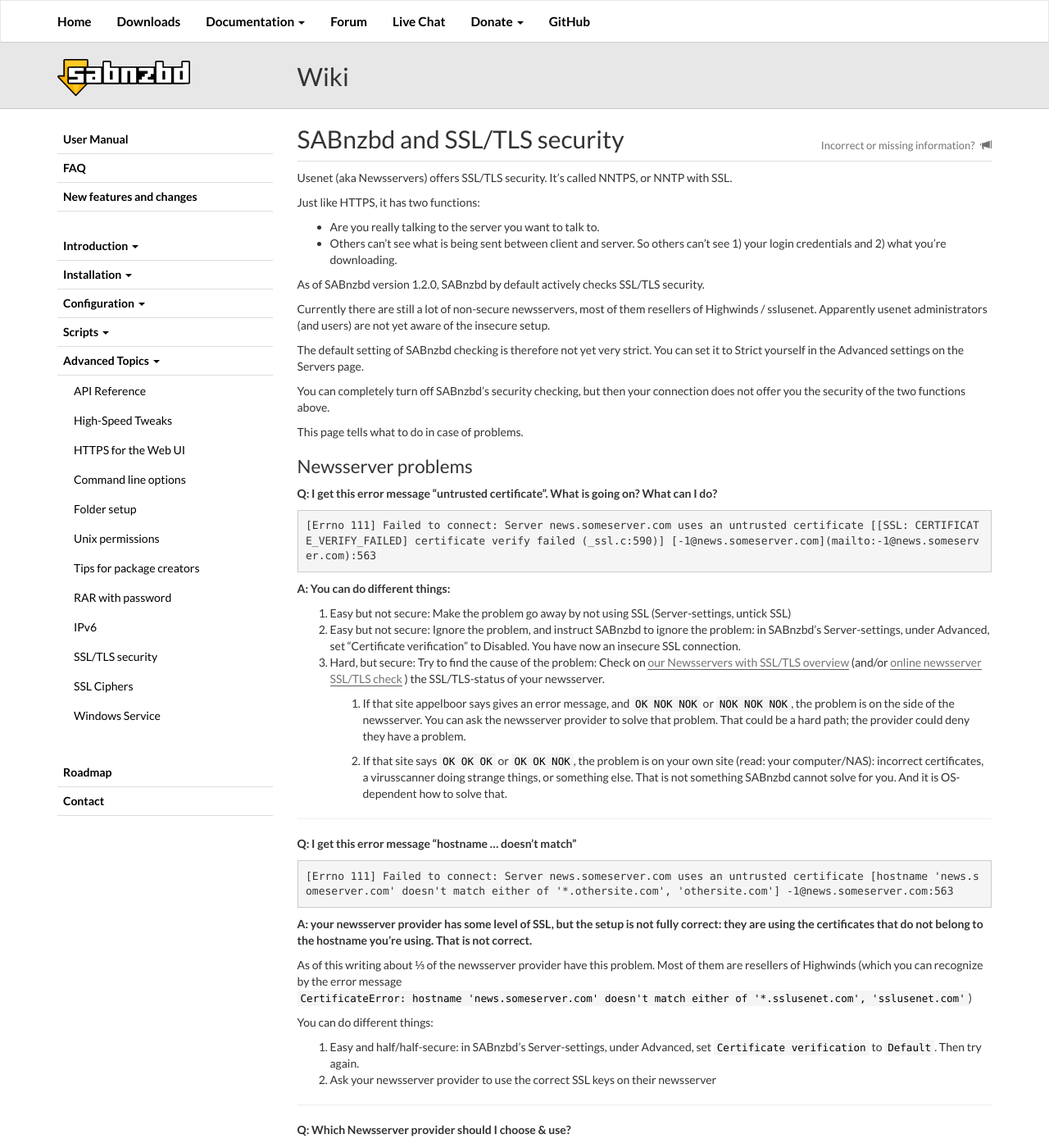
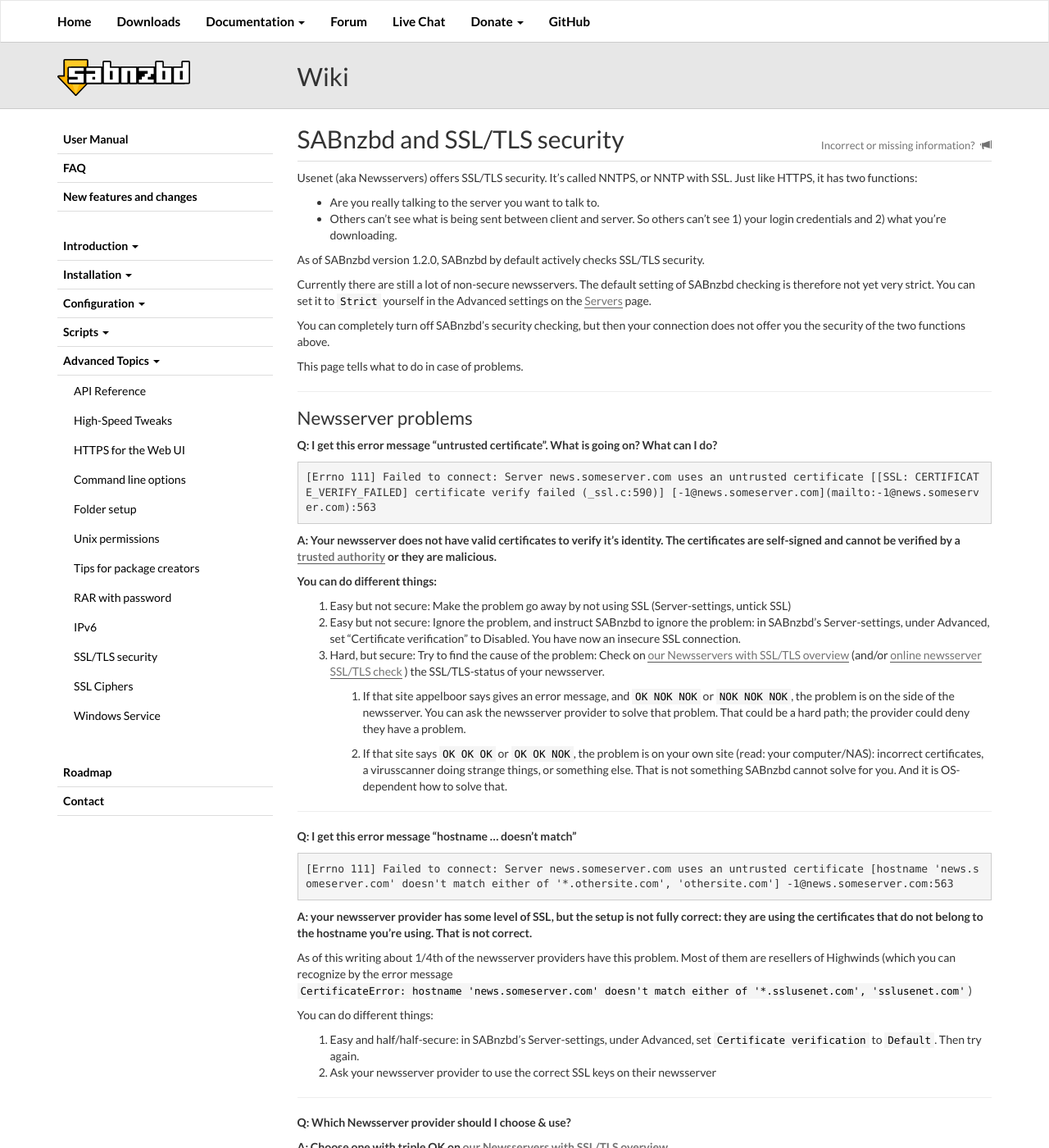
Before and after one commit to sabnzbd/sabnzbd.github.io, a Jekyll site: the page built from wiki/advanced/certificate-errors.md, in a window 1280 px wide and 1400 px high. Shown: the whole window at 82% size. Built offline with Jekyll 4.4.1, drawn with Linux system fonts in a browser that asks for light colours; some of the changed text lies outside the part shown.

Commit message:
Update certificate-errors.md

```diff
--- a/wiki/advanced/certificate-errors.md
+++ b/wiki/advanced/certificate-errors.md
@@ -2,22 +2,20 @@
 title: SABnzbd and SSL/TLS security
 redirect_from: "/certificate-errors"
 ---
-Usenet (aka Newsservers) offers SSL/TLS security. It’s called NNTPS, or NNTP with SSL.
-
-Just like HTTPS, it has two functions:
+Usenet (aka Newsservers) offers SSL/TLS security. It’s called NNTPS, or NNTP with SSL. Just like HTTPS, it has two functions:
 
 * Are you really talking to the server you want to talk to.
 * Others can’t see what is being sent between client and server. So others can’t see 1) your login credentials and 2) what you’re downloading.
 
 As of SABnzbd version 1.2.0, SABnzbd by default actively checks SSL/TLS security.
 
-Currently there are still a lot of non-secure newsservers, most of them resellers of Highwinds / sslusenet. Apparently usenet administrators (and users) are not yet aware of the insecure setup.
-
-The default setting of SABnzbd checking is therefore not yet very strict. You can set it to Strict yourself in the Advanced settings on the Servers page.
+Currently there are still a lot of non-secure newsservers. The default setting of SABnzbd checking is therefore not yet very strict. You can set it to `Strict` yourself in the Advanced settings on the [Servers](/wiki/configuration/{{ site.wiki_version }}/servers) page.
 
 You can completely turn off SABnzbd’s security checking, but then your connection does not offer you the security of the two functions above.
 
 This page tells what to do in case of problems.
+
+-------------------
 
 Newsserver problems
 -------------------
@@ -25,7 +23,9 @@
 
     [Errno 111] Failed to connect: Server news.someserver.com uses an untrusted certificate [[SSL: CERTIFICATE_VERIFY_FAILED] certificate verify failed (_ssl.c:590)] [-1@news.someserver.com](mailto:-1@news.someserver.com):563
 
-**A: You can do different things:**
+**A: Your newsserver does not have valid certificates to verify it's identity. The certificates are self-signed and cannot be verified by a [trusted authority](https://en.wikipedia.org/wiki/Certificate_authority) or they are malicious.**
+
+**You can do different things:**
 
 1. Easy but not secure: Make the problem go away by not using SSL (Server-settings, untick SSL)
 2. Easy but not secure: Ignore the problem, and instruct SABnzbd to ignore the problem: in SABnzbd’s Server-settings, under Advanced, set "Certificate verification" to Disabled. You have now an insecure SSL connection.
@@ -38,13 +38,13 @@
 * * *
 
 
-**Q: I get this error message "hostname … doesn't match"**
+**Q: I get this error message "hostname ... doesn't match"**
 
     [Errno 111] Failed to connect: Server news.someserver.com uses an untrusted certificate [hostname 'news.someserver.com' doesn't match either of '*.othersite.com', 'othersite.com'] -1@news.someserver.com:563
 
-**A: your newsserver provider has some level of SSL, but the setup is not fully correct: they are using the certificates that do not belong to the hostname you’re using. That is not correct.**
+**A: your newsserver provider has some level of SSL, but the setup is not fully correct: they are using the certificates that do not belong to the hostname you're using. That is not correct.**
 
-As of this writing about ⅓ of the newsserver provider have this problem. Most of them are resellers of Highwinds (which you can recognize by the error message `CertificateError: hostname 'news.someserver.com' doesn't match either of '*.sslusenet.com', 'sslusenet.com'`)
+As of this writing about 1/4th of the newsserver providers have this problem. Most of them are resellers of Highwinds (which you can recognize by the error message `CertificateError: hostname 'news.someserver.com' doesn't match either of '*.sslusenet.com', 'sslusenet.com'`)
 
 You can do different things:
 
@@ -85,6 +87,8 @@
 
 If Chrome does not complain, the problem might be on your side. That is not something SABnzbd cannot solve for you. And it is OS-dependent how to solve that.
 
+-------------------
+
 Tools to test SSL/TLS news servers and websites
 -----------------------------------------------
 
```
Also changed, not shown: other parts of wiki/advanced/certificate-errors.md (+3 -1 lines).
